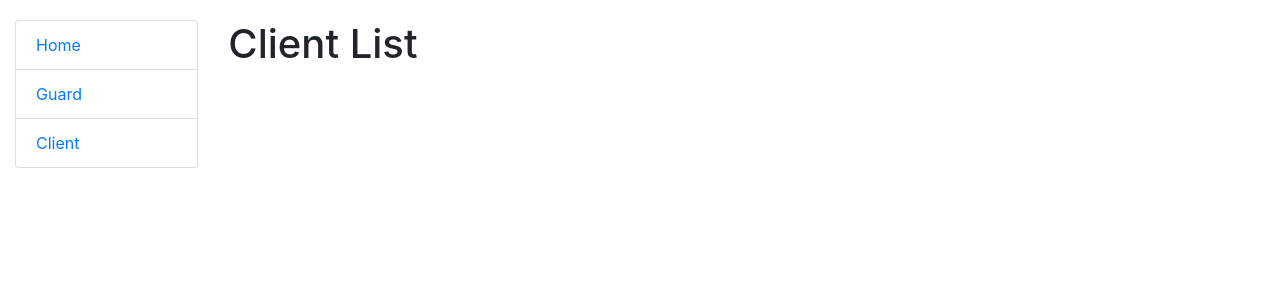
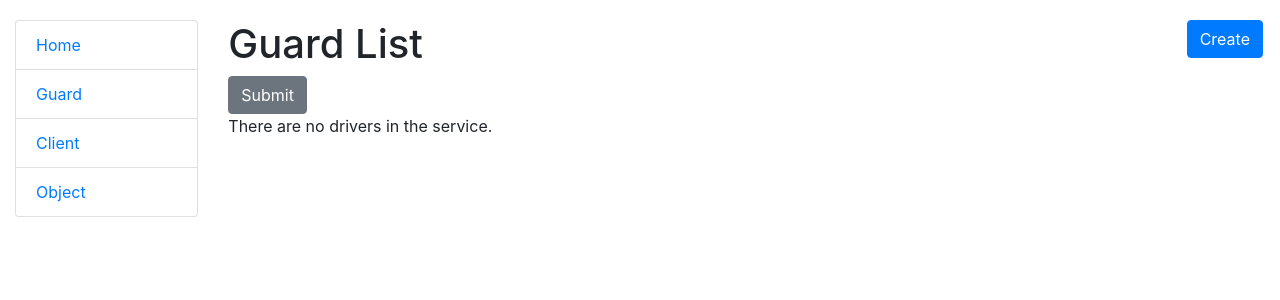
Before and after one commit to andrijbuluk-pixel/security-agency, a Django app: page /client/ in a window 1280 px wide. Shown: the top 300 px of the page. Run offline with Django 5.2, Linux system fonts and the light colour scheme; some libraries are stand-ins or nearby versions.

Commit message:
Create new file for the module Object

```diff
--- a/templates/include/sidebar.html
+++ b/templates/include/sidebar.html
@@ -11,4 +11,5 @@
 	<li class="list-group-item"><a href="{% url 'security:index' %}">Home</a></li>
 	<li class="list-group-item"><a href="{% url 'security:guard-list' %}">Guard</a></li>
 	<li class="list-group-item"><a href="{% url 'security:client-list' %}">Client</a></li>
+	<li class="list-group-item"><a href="{% url 'security:client-list' %}">Object</a></li>
 </ul>
--- a/templates/security/client_list.html
+++ b/templates/security/client_list.html
@@ -1,6 +1,41 @@
 {% extends 'base.html' %}
+{% load crispy_forms_filters %}
 
 
 {% block content %}
-	<h1>Client List</h1>
+	<h1>
+		Guard List
+		<a href="{% url 'security:guard-created' %}" class="btn btn-primary link-to-page">
+			Create
+		</a>
+	</h1>
+
+	<form method="get" action="" class="form-inline">
+		{{ search_form|crispy }}
+		<input type="submit" class="btn btn-secondary">
+	</form>
+
+	{% if guard_list %}
+		<table class="table">
+			<tr>
+				<th>ID</th>
+				<th>Username</th>
+				<th>First name</th>
+				<th>Last name</th>
+				<th>Badge number</th>
+			</tr>
+			{% for guard in guard_list %}
+				<tr>
+					<td>{{ guard.id }}</td>
+					<td><a href="{{ guard.get_absolute_url }}">{{ guard.username }}</a></td>
+					<td>{{ guard.first_name }}</td>
+					<td>{{ guard.last_name }}</td>
+					<td>{{ guard.badge_number }}</td>
+				</tr>
+			{% endfor %}
+
+		</table>
+	{% else %}
+		<p>There are no drivers in the service.</p>
+	{% endif %}
 {% endblock %}
--- a/templates/security/guard_list.html
+++ b/templates/security/guard_list.html
@@ -22,7 +22,7 @@
 				<th>Username</th>
 				<th>First name</th>
 				<th>Last name</th>
-				<th>License number</th>
+				<th>Badge number</th>
 			</tr>
 			{% for guard in guard_list %}
 				<tr>
@@ -30,7 +30,7 @@
 					<td><a href="{{ guard.get_absolute_url }}">{{ guard.username }}</a></td>
 					<td>{{ guard.first_name }}</td>
 					<td>{{ guard.last_name }}</td>
-					<td>{{ guard.license_number }}</td>
+					<td>{{ guard.badge_number }}</td>
 				</tr>
 			{% endfor %}
 
--- /dev/null
+++ b/templates/security/object_list.html
@@ -0,0 +1,6 @@
+{% extends 'base.html' %}
+
+
+{% block content %}
+	<h1>Object List</h1>
+{% endblock %}
```
